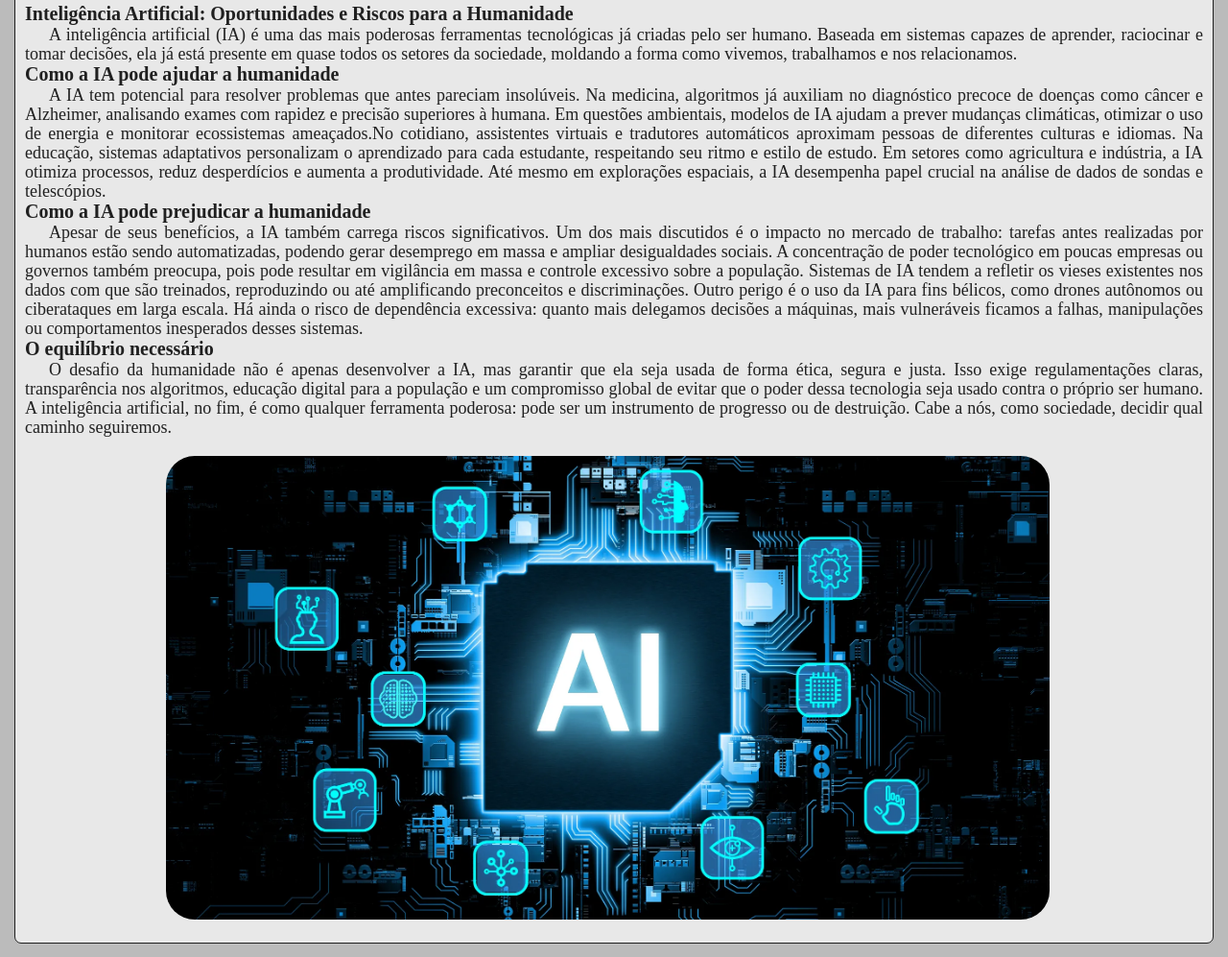
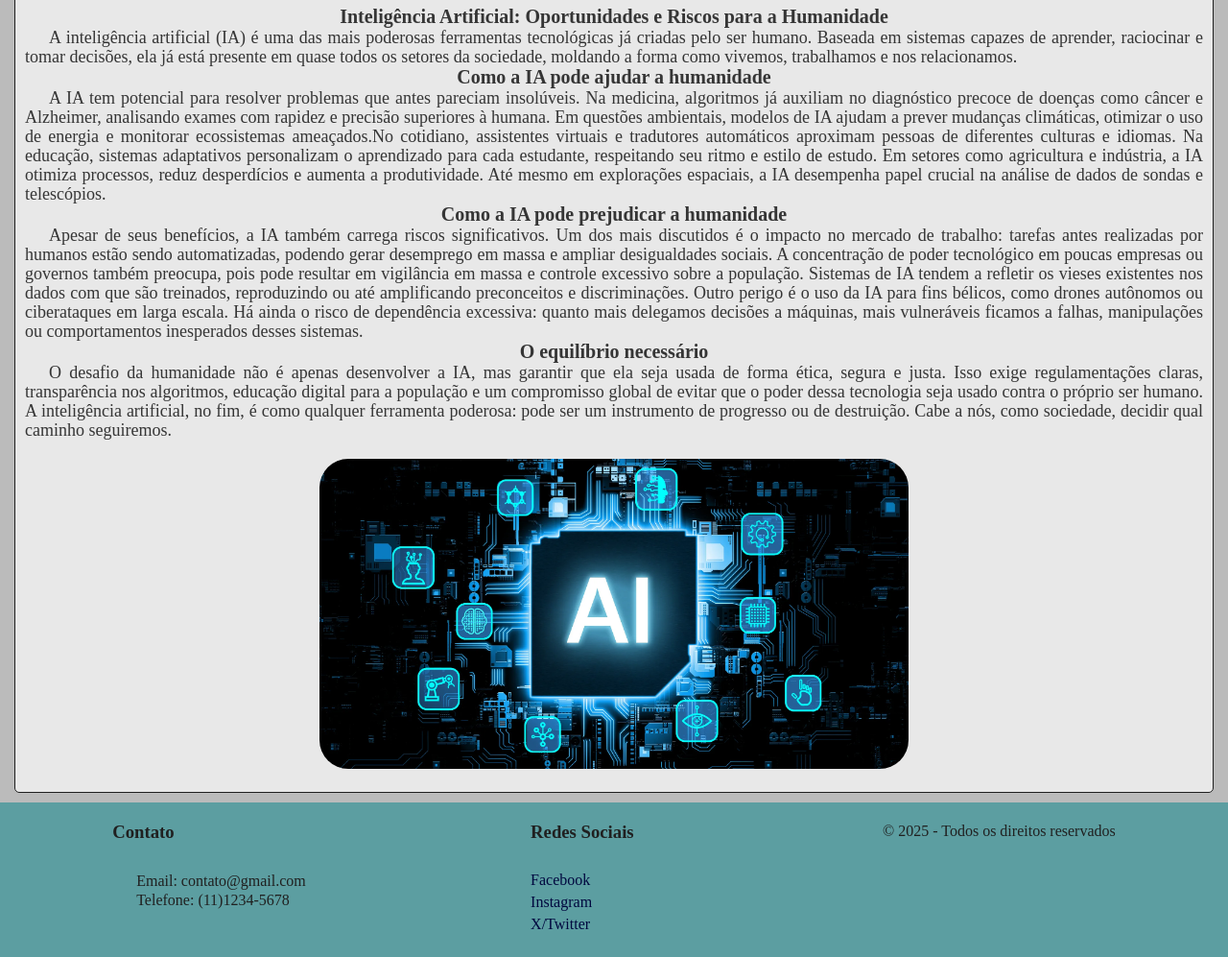
Before and after one commit to Empresa-FMR/projetoIA, a plain HTML site: page index.html in a window 1280 px wide. Shown: the part 297-1294 px from the top of the page at 96% size. Drawn offline with Linux system fonts and the light colour scheme.

Commit message:
12 - Criando o footer(Arthur)

```diff
--- a/index.html
+++ b/index.html
@@ -20,10 +20,10 @@
             <input type="text" class="searchbar" placeholder="Pesquisar...">
         </div>
     </header>
+    <div id="banner">
+        <img src="./src/assets/Banner2.png" alt="Banner"/>
+    </div>
     <div id="conteudo">
-        <div id="banner">
-            <img src="./src/assets/Banner2.png" alt="Banner"/>
-        </div>
         <main>
             <article class="noticia">
                 <h4 class="titulo">Inteligência Artificial: Oportunidades e Riscos para a Humanidade</h4>
@@ -37,9 +37,26 @@
                 <img src="./src/assets/image2.webp" alt="image">
             </article>
         </main>
-        <footer id="footer">
-
-        </footer>
     </div>
+    <footer>
+        <div class="footer-content">
+            <div class="contato">
+                <h3>Contato</h3>
+                <p>Email: contato@gmail.com</p>
+                <p>Telefone: (11)1234-5678</p>
+            </div>
+            <div class="redes-sociais">
+                <h3>Redes Sociais</h3>
+                <ul>
+                    <li><a href="https://www.facebook.com">Facebook</a></li>
+                    <li><a href="https://www.instagram.com">Instagram</a></li>
+                    <li><a href="https://x.com">X/Twitter</a></li>
+                </ul>
+            </div>
+            <div class="direitos">
+                <p>&copy; 2025 - Todos os direitos reservados</p>
+            </div>
+        </div>
+     </footer>
 </body>
 </html>
--- a/src/css/estilo.css
+++ b/src/css/estilo.css
@@ -30,13 +30,13 @@ header{
     margin-left: 60px;
     text-align: center;
     text-decoration: none;
-    color: black;
+    color: #202020;
     font-size: 1.6rem;
 
 }
 #links a:hover{
     font-size: 1.8rem;
-    color: #353535;
+    color: #555555;
 }
 #pesquisa{
     margin: auto;
@@ -61,6 +61,9 @@ p{
     line-height: 20px;
     text-indent: 25px;
 }
+.titulo{
+    text-align: center;
+}
 .noticia{
     width: 100%;
     height: auto;
@@ -68,9 +71,9 @@ p{
     padding: 10px;
     border: 1px solid #202020;
     background: #e8e8e8;
-    border-radius: 7px;
+    border-radius: 5px;
     text-align: justify;
-    color: #202020;
+    color: #353535;
 }
 .noticia p{
     font-size: 18px;
@@ -79,12 +82,39 @@ p{
     font-size: 20px;
 }
 .noticia img{
-    width: 75%;
+    width: 50%;
     margin-top: 20px;
-    margin-left: 12%;
+    margin-left: 25%;
     margin-bottom: 10px;
     border-radius: 30px;
     object-fit: cover;
+}
+footer{
+    background-color: #5C9EA1;
+    padding: 20px 0;
+    margin-top:auto;
+    color: #202020;
+
+}
+.footer-content{
+    display: flex;
+    justify-content: space-around;
+    max-width: 100%;
+    margin: 0 auto;
+}
+.footer-content h3{
+    margin-bottom: 30px;
+}
+.footer-content ul{
+    list-style: none;
+    padding: 0;
+}
+.footer-content li{
+    margin-bottom: 5px;
+}
+.footer-content a{
+    color: #01083f;
+    text-decoration: none;
 }
 @media (width <=1024px){
     #pesquisa input{
```
